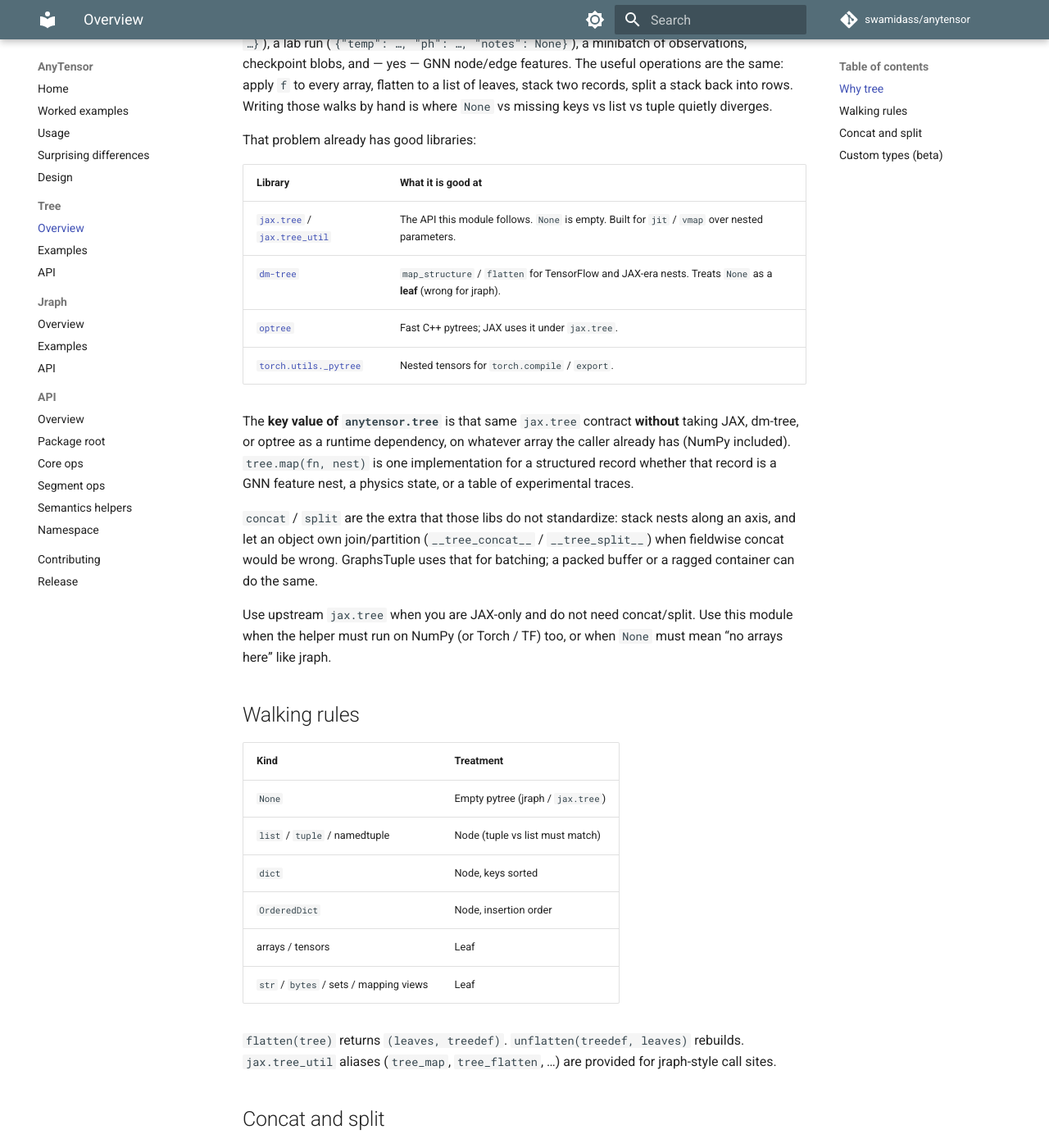
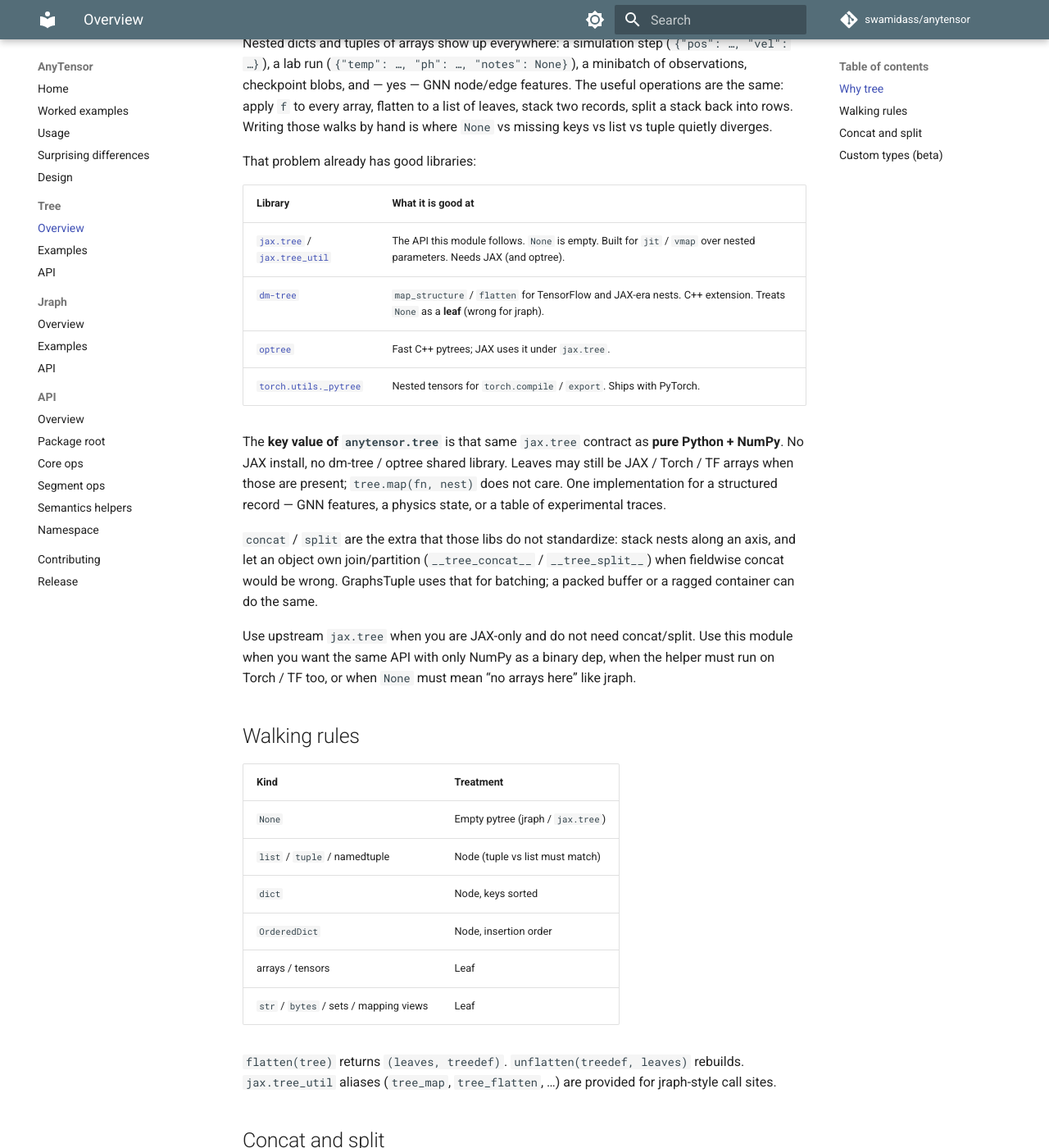
Before and after one commit to swamidass/anytensor, an MkDocs documentation site: the page built from docs/tree/index.md, in a window 1280 px wide and 1400 px high, scrolled down 666 px. Shown: the whole window at 82% size. Built offline with MkDocs 1.6.1 and Material for MkDocs 9.7.7, drawn with Linux system fonts in a browser that asks for light colours; comment, search, counter and statistics services are not loaded; some of the changed text lies outside the part shown.

Commit message:
Document that anytensor.tree is pure Python plus NumPy.
Contrast jax.tree / dm-tree / optree (JAX or C++ extensions): this module
has no JAX and no pytree shared library.

Co-authored-by: swamidass <swamidass@users.noreply.github.com>

```diff
--- a/docs/tree/index.md
+++ b/docs/tree/index.md
@@ -2,8 +2,9 @@
 
 `anytensor.tree` follows the
 [JAX pytree](https://docs.jax.dev/en/latest/pytrees.html) API
-(`flatten` → `(leaves, treedef)`, `map`, `unflatten`, …) in
-pure Python. JAX is **not** a runtime dependency.
+(`flatten` → `(leaves, treedef)`, `map`, `unflatten`, …). The
+implementation is **pure Python**; the only binary dependency is **NumPy**.
+No JAX, no C++ pytree extension.
 
 `None` is an **empty pytree** (zero leaves), matching jraph — not a leaf.
 NumPy arrays and framework tensors are leaves. Dicts flatten by **sorted
@@ -40,16 +41,16 @@ That problem already has good libraries:
 
 | Library | What it is good at |
 |---|---|
-| [`jax.tree`](https://docs.jax.dev/en/latest/pytrees.html) / [`jax.tree_util`](https://docs.jax.dev/en/latest/jax.tree_util.html) | The API this module follows. `None` is empty. Built for `jit` / `vmap` over nested parameters. |
-| [`dm-tree`](https://github.com/google-deepmind/tree) | `map_structure` / `flatten` for TensorFlow and JAX-era nests. Treats `None` as a **leaf** (wrong for jraph). |
+| [`jax.tree`](https://docs.jax.dev/en/latest/pytrees.html) / [`jax.tree_util`](https://docs.jax.dev/en/latest/jax.tree_util.html) | The API this module follows. `None` is empty. Built for `jit` / `vmap` over nested parameters. Needs JAX (and optree). |
+| [`dm-tree`](https://github.com/google-deepmind/tree) | `map_structure` / `flatten` for TensorFlow and JAX-era nests. C++ extension. Treats `None` as a **leaf** (wrong for jraph). |
 | [`optree`](https://github.com/metaopt/optree) | Fast C++ pytrees; JAX uses it under `jax.tree`. |
-| [`torch.utils._pytree`](https://pytorch.org/docs/stable/pytree.html) | Nested tensors for `torch.compile` / `export`. |
+| [`torch.utils._pytree`](https://pytorch.org/docs/stable/pytree.html) | Nested tensors for `torch.compile` / `export`. Ships with PyTorch. |
 
-The **key value of `anytensor.tree`** is that same `jax.tree` contract
-**without** taking JAX, dm-tree, or optree as a runtime dependency, on
-whatever array the caller already has (NumPy included). `tree.map(fn, nest)`
-is one implementation for a structured record whether that record is a GNN
-feature nest, a physics state, or a table of experimental traces.
+The **key value of `anytensor.tree`** is that same `jax.tree` contract as
+**pure Python + NumPy**. No JAX install, no dm-tree / optree shared library.
+Leaves may still be JAX / Torch / TF arrays when those are present;
+`tree.map(fn, nest)` does not care. One implementation for a structured
+record — GNN features, a physics state, or a table of experimental traces.
 
 `concat` / `split` are the extra that those libs do not standardize: stack
 nests along an axis, and let an object own join/partition
@@ -58,8 +59,9 @@ wrong. GraphsTuple uses that for batching; a packed buffer or a ragged
 container can do the same.
 
 Use upstream `jax.tree` when you are JAX-only and do not need concat/split.
-Use this module when the helper must run on NumPy (or Torch / TF) too, or
-when `None` must mean “no arrays here” like jraph.
+Use this module when you want the same API with only NumPy as a binary
+dep, when the helper must run on Torch / TF too, or when `None` must mean
+“no arrays here” like jraph.
 
 ## Walking rules
 
```
Also changed, not shown: LOG.md (+2 -1 lines), README.md (+3 -2 lines), changelog.d/jraph.added.md (+2 -2 lines), docs/index.md (+1 -1 lines), docs/jraph/index.md (+2 -2 lines), docs/tree/api.md (+3 -2 lines), 1 other file.
